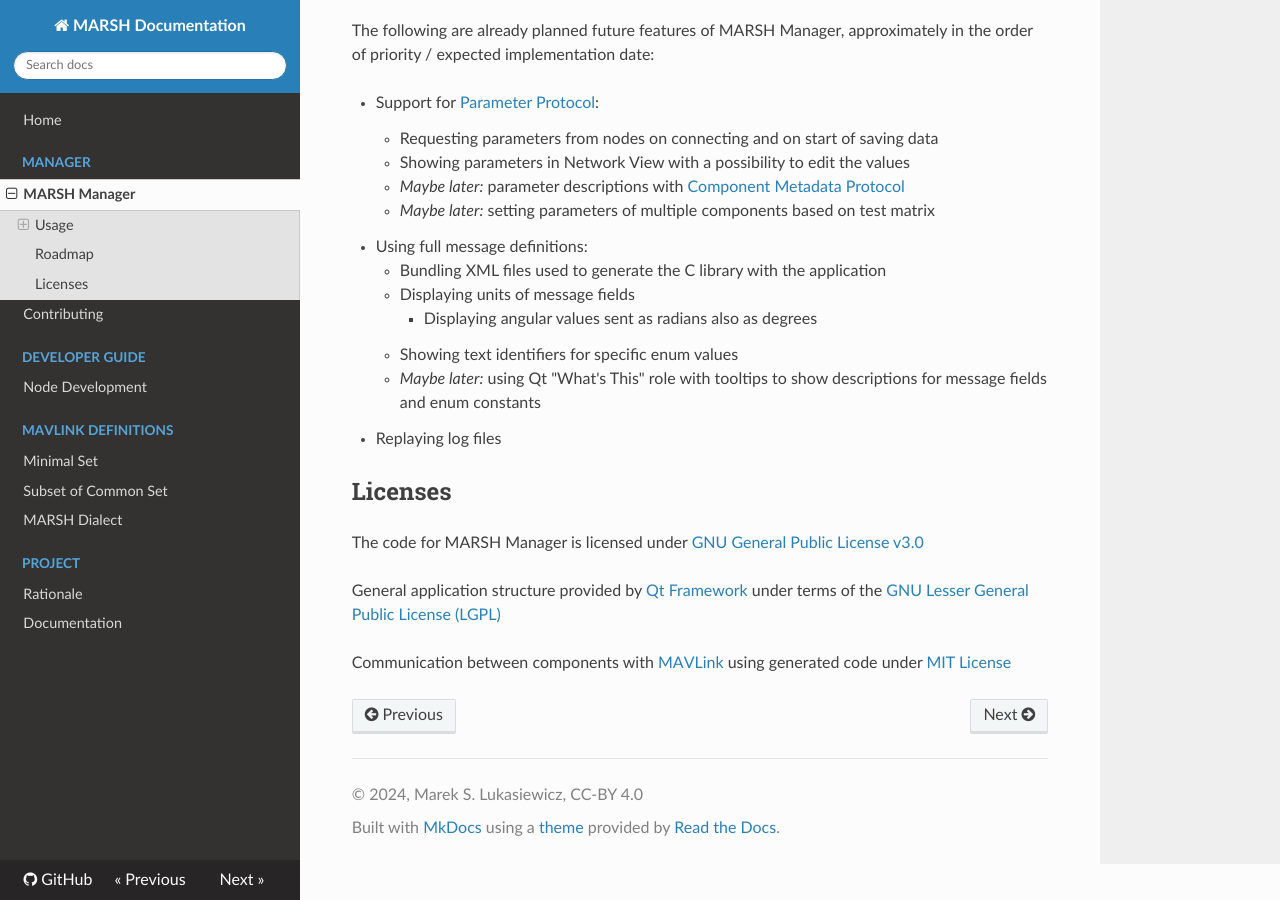
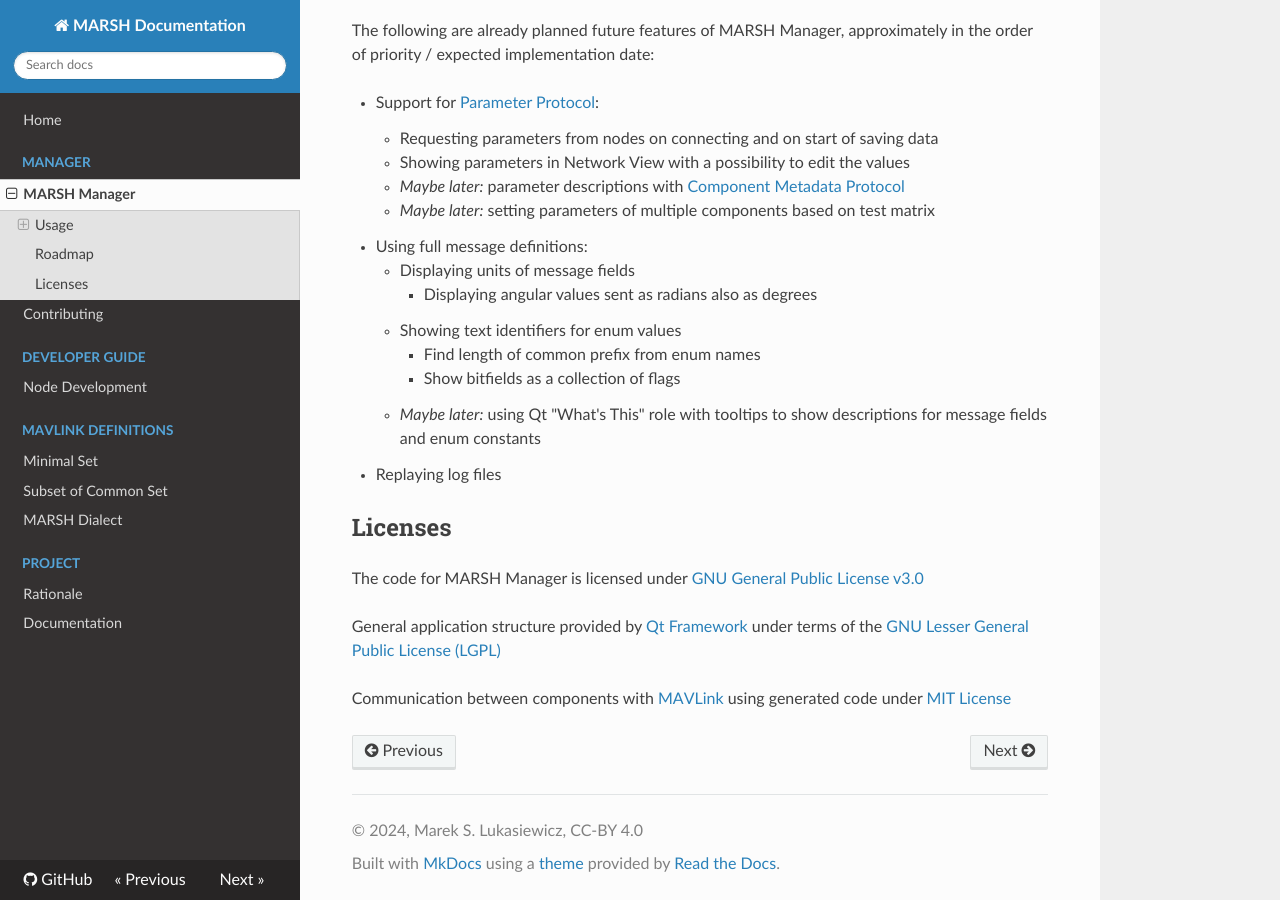
Before and after one commit to marsh-sim/marsh-docs, an MkDocs documentation site: the page built from docs/manager/README.md, in a window 1280 px wide and 900 px high, scrolled down 1997 px. Built offline with MkDocs 1.6.1, drawn with Linux system fonts in a browser that asks for light colours; nearby versions of some CDN libraries.

Commit message:
Update manager roadmap

```diff
--- a/docs/manager/README.md
+++ b/docs/manager/README.md
@@ -46,10 +46,11 @@
     - *Maybe later:* parameter descriptions with [Component Metadata Protocol](https://mavlink.io/en/services/component_information.html)
     - *Maybe later:* setting parameters of multiple components based on test matrix
 - Using full message definitions:
-    - Bundling XML files used to generate the C library with the application
     - Displaying units of message fields
         - Displaying angular values sent as radians also as degrees
-    - Showing text identifiers for specific enum values
+    - Showing text identifiers for enum values
+        - Find length of common prefix from enum names
+        - Show bitfields as a collection of flags
     - *Maybe later:* using Qt "What's This" role with tooltips to show descriptions for message fields and enum constants
 - Replaying log files
 
```
